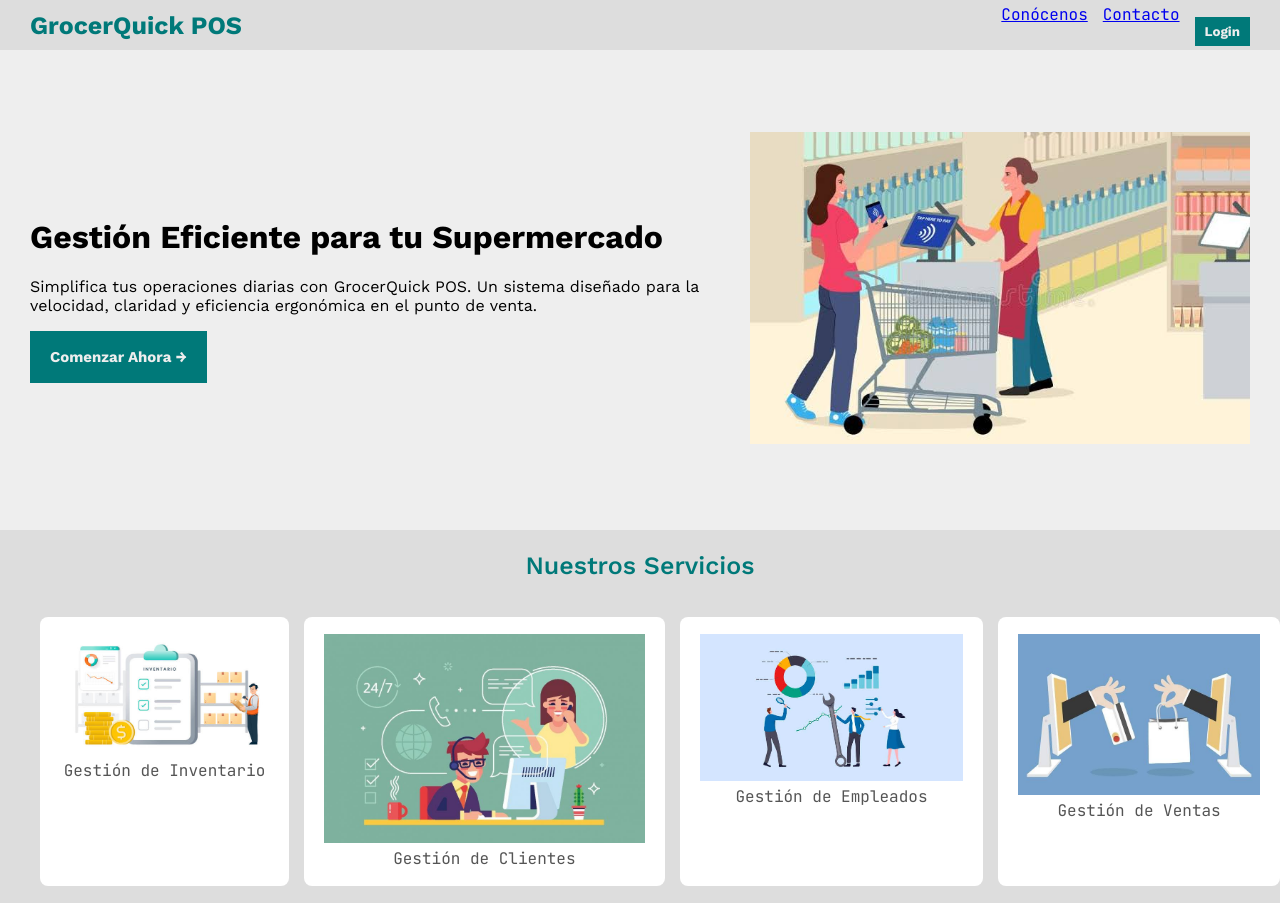
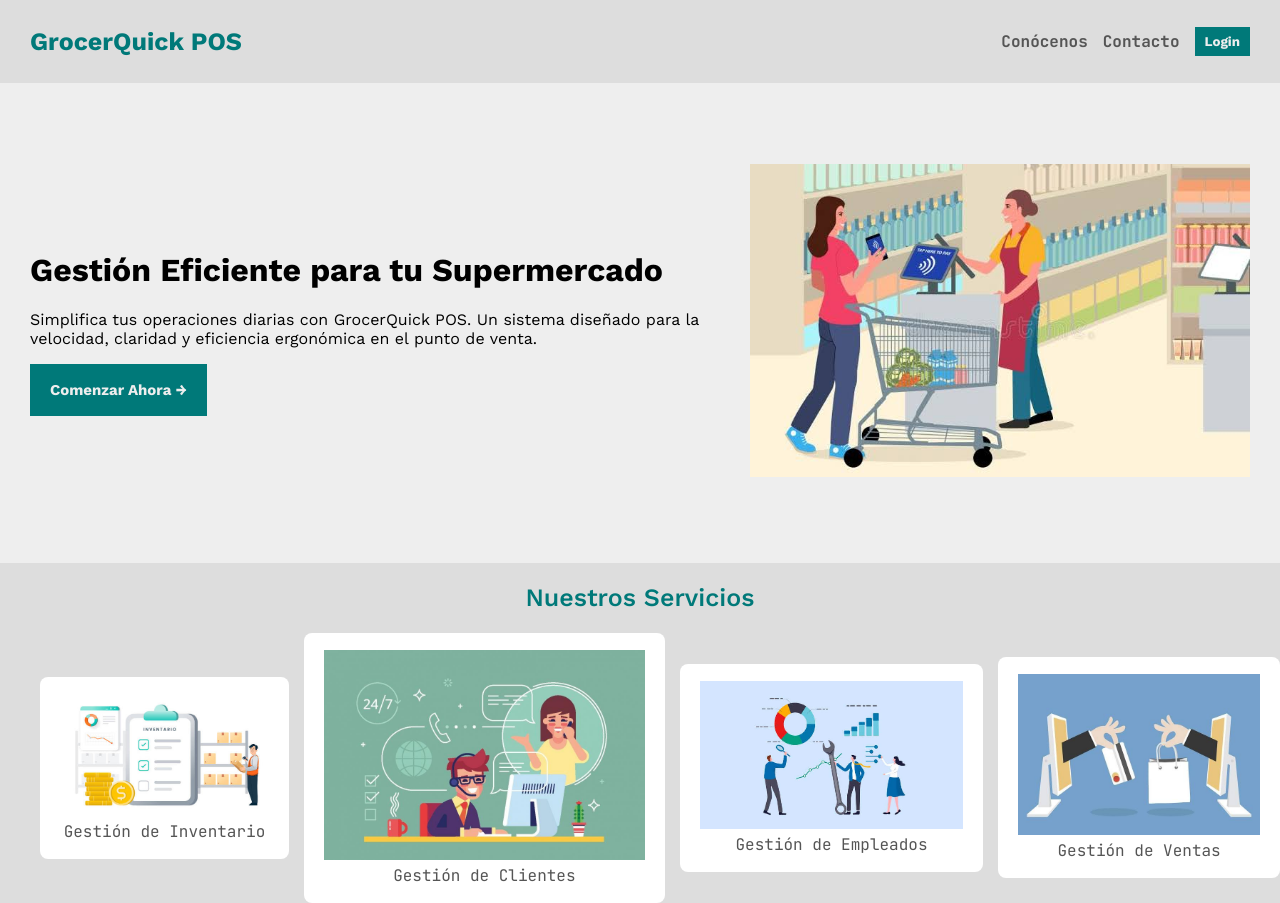
Before and after one commit to LuMtz/Progranmaci-Web, a plain HTML site: page Tarea1/index.html in a window 1280 px wide. Drawn offline with nearby package versions, Linux system fonts and the light colour scheme.

Commit message:
Update styles.css

```diff
--- a/Tarea1/styles.css
+++ b/Tarea1/styles.css
@@ -13,14 +13,21 @@ header{
     justify-content: space-between;
     align-items: center;
     padding: 10px 30px;
-    height: 30px;
 }
 ul{
     font-family: "JetBrains Mono";
     color: #555;
     display: flex;
+    align-items: center;
     gap: 15px;
+    margin: 0%;
     list-style: none;
+}
+
+nav ul li a{
+    text-decoration: none;
+    color: #555;
+    font-weight: bold;
 }
 
 .titulo{
@@ -37,7 +44,6 @@ ul{
     border: none;
     padding: 7px 10px;
     color: #eee;
-    margin-top: 13px;
 }
 main{
     background-color: #eee;
```
